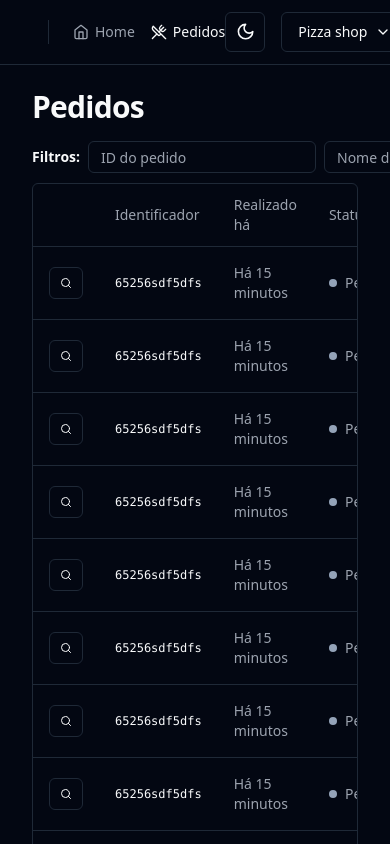
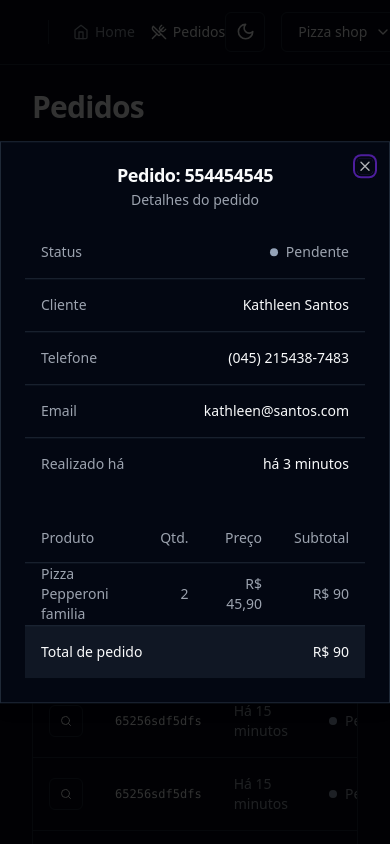
Before and after one commit to KathCris/PizzaShop, a React (Vite) app: page /orders in a window 390 px wide. Both pictures are taken after a click on the button 66 px from the left and 283 px from the top of the page. Shown: the top 844 px of the page. Built offline with nearby package versions, Linux system fonts and the light colour scheme.

Commit message:
Style: Create pagination and design to modal order details

```diff
--- a/package.json
+++ b/package.json
@@ -11,6 +11,7 @@
   },
   "dependencies": {
     "@hookform/resolvers": "^3.3.4",
+    "@radix-ui/react-dialog": "^1.0.5",
     "@radix-ui/react-dropdown-menu": "^2.0.6",
     "@radix-ui/react-label": "^2.0.2",
     "@radix-ui/react-select": "^2.0.0",
--- /dev/null
+++ b/src/components/pagination.tsx
@@ -0,0 +1,45 @@
+import { ChevronLeft, ChevronRight, ChevronsLeft, ChevronsRight } from "lucide-react"
+import { Button } from "./ui/button"
+
+export interface PaginationProps {
+  index: number
+  totalCountPage: number
+  perPage: number
+}
+
+export function Pagination ({index, totalCountPage, perPage}: PaginationProps) {
+  const pages = Math.ceil(totalCountPage / perPage) || 1
+  return (
+    <div className="flex justify-between p-4 border rounded-md">
+      <div className="flex items-center justify-between">
+        <span>
+          Total de {totalCountPage} item(s)
+        </span>
+      </div>
+
+      <div className="flex items-center gap-6 lg:gap-8">
+        <div className="text-sm font-medium">
+          Página {index + 1} de {pages}
+        </div>
+        <div className="flex items-center gap-2">
+          <Button variant='outline' className="h-8 w-8 p-0">
+            <ChevronsLeft className="h-4 w-4" />
+            <span className="sr-only">Primeira página</span>
+          </Button>
+          <Button variant='outline' className="h-8 w-8 p-0">
+            <ChevronLeft className="h-4 w-4" />
+            <span className="sr-only">Página anterior</span>
+          </Button>
+          <Button variant='outline' className="h-8 w-8 p-0">
+            <ChevronRight className="h-4 w-4" />
+            <span className="sr-only">Proxima página</span>
+          </Button>
+          <Button variant='outline' className="h-8 w-8 p-0">
+            <ChevronsRight className="h-4 w-4" />
+            <span className="sr-only">Última página</span>
+          </Button>
+        </div>
+      </div>
+    </div>
+  )
+}
--- /dev/null
+++ b/src/components/ui/dialog.tsx
@@ -0,0 +1,120 @@
+import * as React from "react"
+import * as DialogPrimitive from "@radix-ui/react-dialog"
+import { X } from "lucide-react"
+
+import { cn } from "@/lib/utils"
+
+const Dialog = DialogPrimitive.Root
+
+const DialogTrigger = DialogPrimitive.Trigger
+
+const DialogPortal = DialogPrimitive.Portal
+
+const DialogClose = DialogPrimitive.Close
+
+const DialogOverlay = React.forwardRef<
+  React.ElementRef<typeof DialogPrimitive.Overlay>,
+  React.ComponentPropsWithoutRef<typeof DialogPrimitive.Overlay>
+>(({ className, ...props }, ref) => (
+  <DialogPrimitive.Overlay
+    ref={ref}
+    className={cn(
+      "fixed inset-0 z-50 bg-black/80  data-[state=open]:animate-in data-[state=closed]:animate-out data-[state=closed]:fade-out-0 data-[state=open]:fade-in-0",
+      className
+    )}
+    {...props}
+  />
+))
+DialogOverlay.displayName = DialogPrimitive.Overlay.displayName
+
+const DialogContent = React.forwardRef<
+  React.ElementRef<typeof DialogPrimitive.Content>,
+  React.ComponentPropsWithoutRef<typeof DialogPrimitive.Content>
+>(({ className, children, ...props }, ref) => (
+  <DialogPortal>
+    <DialogOverlay />
+    <DialogPrimitive.Content
+      ref={ref}
+      className={cn(
+        "fixed left-[50%] top-[50%] z-50 grid w-full max-w-lg translate-x-[-50%] translate-y-[-50%] gap-4 border bg-background p-6 shadow-lg duration-200 data-[state=open]:animate-in data-[state=closed]:animate-out data-[state=closed]:fade-out-0 data-[state=open]:fade-in-0 data-[state=closed]:zoom-out-95 data-[state=open]:zoom-in-95 data-[state=closed]:slide-out-to-left-1/2 data-[state=closed]:slide-out-to-top-[48%] data-[state=open]:slide-in-from-left-1/2 data-[state=open]:slide-in-from-top-[48%] sm:rounded-lg",
+        className
+      )}
+      {...props}
+    >
+      {children}
+      <DialogPrimitive.Close className="absolute right-4 top-4 rounded-sm opacity-70 ring-offset-background transition-opacity hover:opacity-100 focus:outline-none focus:ring-2 focus:ring-ring focus:ring-offset-2 disabled:pointer-events-none data-[state=open]:bg-accent data-[state=open]:text-muted-foreground">
+        <X className="h-4 w-4" />
+        <span className="sr-only">Close</span>
+      </DialogPrimitive.Close>
+    </DialogPrimitive.Content>
+  </DialogPortal>
+))
+DialogContent.displayName = DialogPrimitive.Content.displayName
+
+const DialogHeader = ({
+  className,
+  ...props
+}: React.HTMLAttributes<HTMLDivElement>) => (
+  <div
+    className={cn(
+      "flex flex-col space-y-1.5 text-center sm:text-left",
+      className
+    )}
+    {...props}
+  />
+)
+DialogHeader.displayName = "DialogHeader"
+
+const DialogFooter = ({
+  className,
+  ...props
+}: React.HTMLAttributes<HTMLDivElement>) => (
+  <div
+    className={cn(
+      "flex flex-col-reverse sm:flex-row sm:justify-end sm:space-x-2",
+      className
+    )}
+    {...props}
+  />
+)
+DialogFooter.displayName = "DialogFooter"
+
+const DialogTitle = React.forwardRef<
+  React.ElementRef<typeof DialogPrimitive.Title>,
+  React.ComponentPropsWithoutRef<typeof DialogPrimitive.Title>
+>(({ className, ...props }, ref) => (
+  <DialogPrimitive.Title
+    ref={ref}
+    className={cn(
+      "text-lg font-semibold leading-none tracking-tight",
+      className
+    )}
+    {...props}
+  />
+))
+DialogTitle.displayName = DialogPrimitive.Title.displayName
+
+const DialogDescription = React.forwardRef<
+  React.ElementRef<typeof DialogPrimitive.Description>,
+  React.ComponentPropsWithoutRef<typeof DialogPrimitive.Description>
+>(({ className, ...props }, ref) => (
+  <DialogPrimitive.Description
+    ref={ref}
+    className={cn("text-sm text-muted-foreground", className)}
+    {...props}
+  />
+))
+DialogDescription.displayName = DialogPrimitive.Description.displayName
+
+export {
+  Dialog,
+  DialogPortal,
+  DialogOverlay,
+  DialogClose,
+  DialogTrigger,
+  DialogContent,
+  DialogHeader,
+  DialogFooter,
+  DialogTitle,
+  DialogDescription,
+}
--- /dev/null
+++ b/src/pages/app/orders/order-details.tsx
@@ -0,0 +1,90 @@
+import { DialogContent, DialogDescription, DialogHeader, DialogTitle } from "@/components/ui/dialog";
+import { Table, TableBody, TableCell, TableFooter, TableHead, TableHeader, TableRow } from "@/components/ui/table";
+
+
+export function OrdersDetails() {
+  const idOrder = 554454545
+
+  return (
+    <>
+      <DialogContent>
+        <DialogHeader>
+          <DialogTitle>Pedido: {idOrder}</DialogTitle>
+          <DialogDescription> Detalhes do pedido </DialogDescription>
+        </DialogHeader>
+
+        <div className="space-y-6">
+          <Table>
+            <TableBody>
+              <TableRow>
+                <TableCell className="text-muted-foreground"> Status </TableCell>
+                <TableCell className="flex justify-end">
+                  <div className="flex items-center gap-2">
+                    <span className="h-2 w-2 rounded-full bg-slate-400"/>
+                    <span className="font-medium text-muted-foreground">Pendente</span>
+                  </div>
+                </TableCell>
+              </TableRow>
+
+              <TableRow>
+                <TableCell className="text-muted-foreground"> Cliente </TableCell>
+                <TableCell className="flex justify-end">
+                  Kathleen Santos
+                </TableCell>
+              </TableRow>
+
+
+              <TableRow>
+                <TableCell className="text-muted-foreground"> Telefone </TableCell>
+                <TableCell className="flex justify-end">
+                  (045) 215438-7483
+                </TableCell>
+              </TableRow>
+
+              <TableRow>
+                <TableCell className="text-muted-foreground"> Email </TableCell>
+                <TableCell className="flex justify-end">
+                  kathleen@santos.com
+                </TableCell>
+              </TableRow>
+
+              <TableRow>
+                <TableCell className="text-muted-foreground"> Realizado há </TableCell>
+                <TableCell className="flex justify-end">
+                  há 3 minutos
+                </TableCell>
+              </TableRow>
+            </TableBody>
+          </Table>
+
+          <Table>
+            <TableHeader>
+              <TableRow>
+                <TableHead>Produto</TableHead>
+                <TableHead className="text-right">Qtd.</TableHead>
+                <TableHead className="text-right">Preço</TableHead>
+                <TableHead className="text-right">Subtotal</TableHead>
+              </TableRow>
+            </TableHeader>
+
+            <TableBody>
+              <TableRow>
+                  <TableHead>Pizza Pepperoni familia</TableHead>
+                  <TableHead className="text-right">2</TableHead>
+                  <TableHead className="text-right">R$ 45,90</TableHead>
+                  <TableHead className="text-right">R$ 90</TableHead>
+              </TableRow>
+            </TableBody>
+
+            <TableFooter>
+              <TableRow>
+                <TableCell colSpan={3}> Total de pedido </TableCell>
+                <TableCell className="text-right font-medium"> R$ 90  </TableCell>
+              </TableRow>
+            </TableFooter>
+          </Table>
+        </div>
+      </DialogContent>
+    </>
+  )
+}
--- a/src/pages/app/orders/order-table-row.tsx
+++ b/src/pages/app/orders/order-table-row.tsx
@@ -1,6 +1,8 @@
 import { Button } from "@/components/ui/button";
+import { Dialog, DialogContent, DialogTrigger } from "@/components/ui/dialog";
 import {  TableCell, TableRow } from "@/components/ui/table";
 import { ArrowRight, Search, X } from "lucide-react";
+import { OrdersDetails } from "./order-details";
 
 
 export function OrdersTableRow() {
@@ -8,9 +10,15 @@
     <>
       <TableRow>
         <TableCell>
-          <Button variant="outline" size='xs'>
-            <Search className="h-3 w-3" />
-          </Button>
+          <Dialog>
+            <DialogTrigger asChild>
+              <Button variant="outline" size='xs'>
+                <Search className="h-3 w-3" />
+              </Button>
+            </DialogTrigger>
+
+            <OrdersDetails />
+          </Dialog>
         </TableCell>
         <TableCell className="font-mono text-xs font-medium">
           65256sdf5dfs
--- a/src/pages/app/orders/orders.tsx
+++ b/src/pages/app/orders/orders.tsx
@@ -1,6 +1,7 @@
 import { Table, TableBody, TableHead, TableHeader, TableRow } from "@/components/ui/table";
 import { OrdersTableRow } from "./order-table-row";
 import { OrdersTableFlters } from "./order-table-filters";
+import { Pagination } from "@/components/pagination";
 
 
 export function Orders() {
@@ -8,7 +9,6 @@
     <>
     <div className="flex flex-col gap-4">
       <h1 className="text-3xl font-bold tracking-tight">Pedidos</h1>
-    </div>
 
       <div className="space-y-2.5">
         <OrdersTableFlters />
@@ -36,8 +36,10 @@
             </TableBody>
           </Table>
         </div>
+
+        <Pagination index={0} totalCountPage={105} perPage={10} />
       </div>
-
+    </div>
     </>
   )
 }
```
Also changed, not shown: 1 other file (tests, documents, lock files or other folders). Lines whose indentation alone changed are shown as unchanged.
